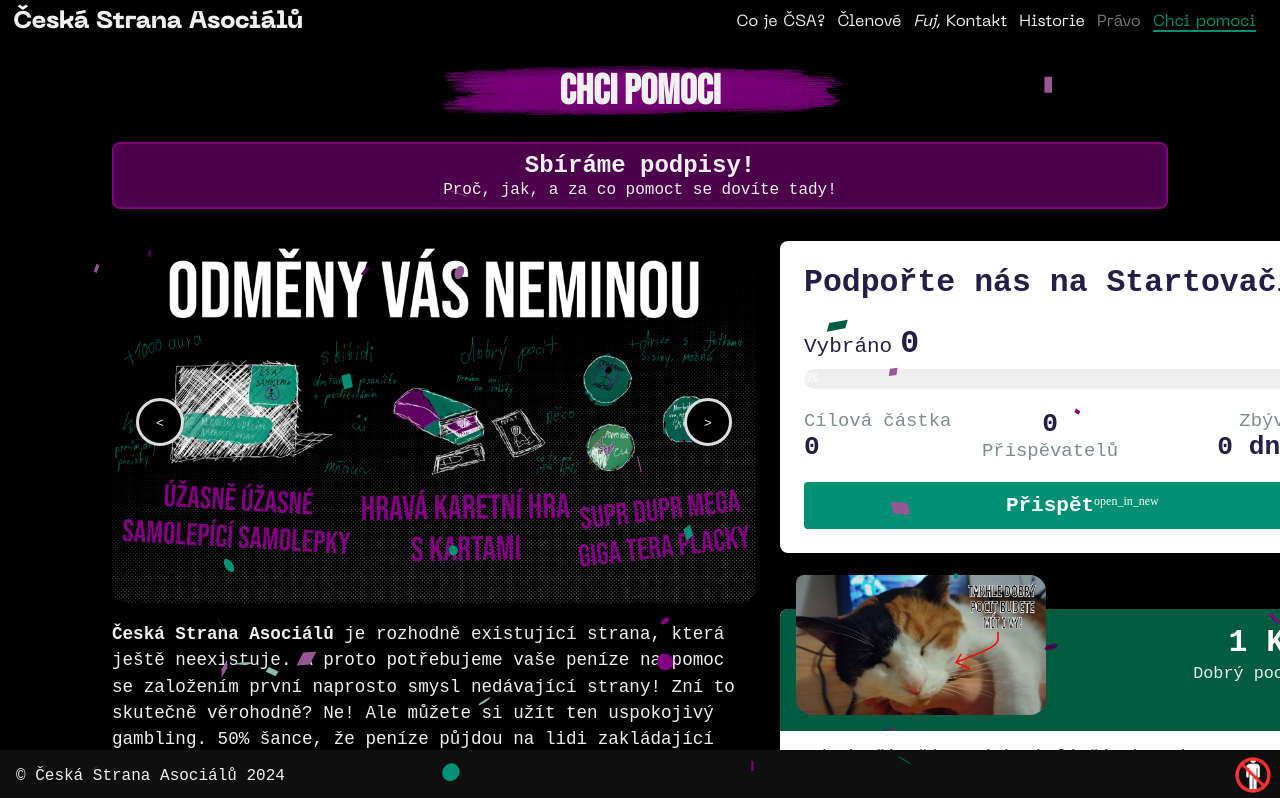
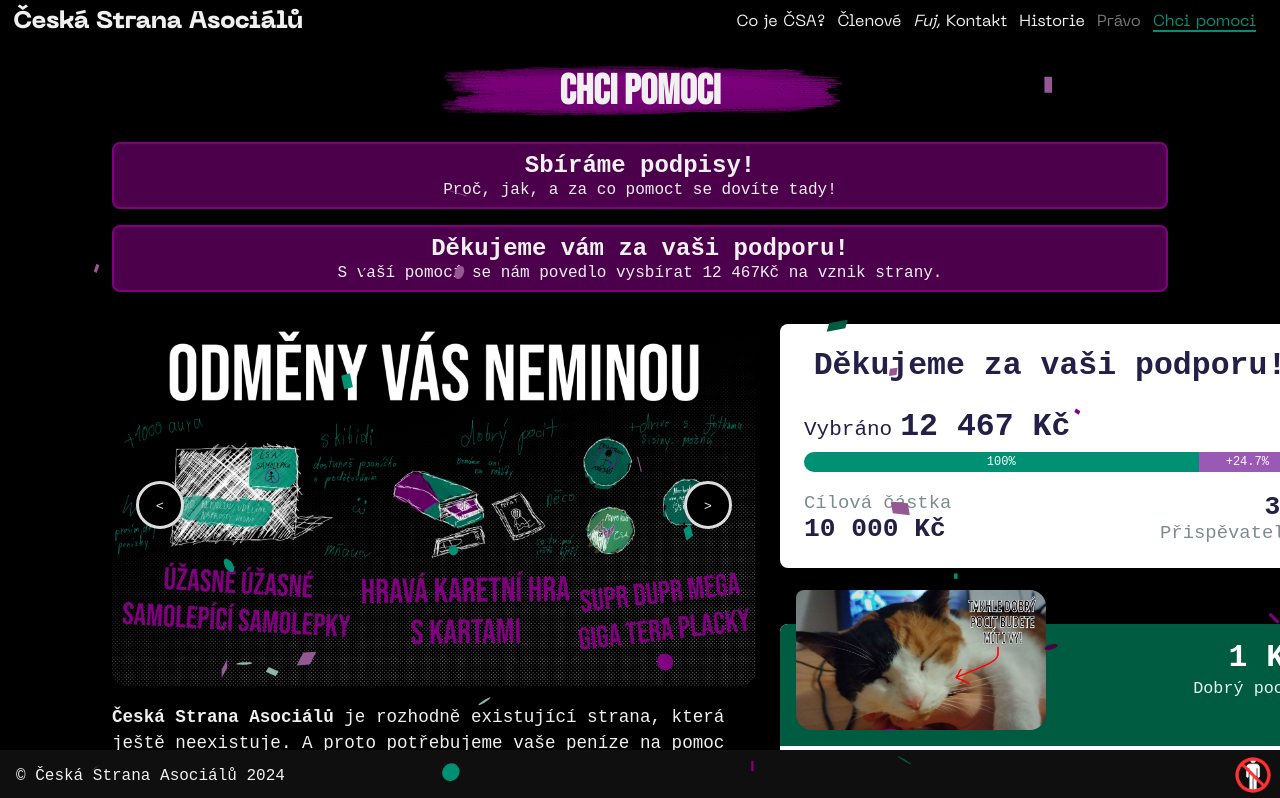
Before and after one commit to CAsocialu/CAsocialu.github.io, a React (Create React App) app: page /pomoc in a window 1280 px wide. Shown: the top 798 px of the page. Built offline with nearby package versions, Linux system fonts and the light colour scheme; no server answers; a web font is replaced by a local one.

Commit message:
Updated the Help Page
Super big thanks to everyone who contributed to the Startovač campaign <3

```diff
--- a/src/App.js
+++ b/src/App.js
@@ -64,7 +64,7 @@ function App() {
                 <Route path="kontakty" element={<Kontakty />} />
                 <Route path="historie" element={<Historie />} />
                 <Route path="foto" element={<Fotogalerie />} />
-                <Route path="pomoc" element={<Pomoc />} />
+                <Route path="pomoc" element={<Pomoc finished index={0} />} />
                 <Route path="pomoc/podpisy" element={<Podpisy />} />
                 <Route path='source' element={<Zdroj />} />
                 <Route path="*" element={<Navigate to="/" replace />} />
--- a/src/components/Notification/Notification.css
+++ b/src/components/Notification/Notification.css
@@ -1,9 +1,16 @@
-a:has(div.notificationBanner) {
+.notificationsStack {
+    display: flex;
+    flex-direction: column;
+    width: 100%;
+    row-gap: 16px;
+    margin-bottom: 32px;
+}
+
+a.notificationContainer {
     all: unset;
     cursor: pointer;
     width: -webkit-fill-available;
     width: -moz-available;
-    margin-bottom: 32px;
 }
 
 a:has(div.notificationBanner)::after {
--- a/src/components/Notification/Notification.js
+++ b/src/components/Notification/Notification.js
@@ -4,21 +4,21 @@ import './Notification.css';
 export default function Notification({ title, message, link, isLinkInternal }) {
     return link ?
         isLinkInternal ? (
-            <Link to={link}>
+            <Link to={link} className='notificationContainer'>
                 <div className="notificationBanner">
                     <h1>{title}</h1>
                     <p>{message}</p>
                 </div>
             </Link>
         ) : (
-            <a href={link} target="_blank" rel="noopener noreferrer">
+            <a href={link} className='notificationContainer' target="_blank" rel="noopener noreferrer">
                 <div className="notificationBanner">
                     <h1>{title}</h1>
                     <p>{message}</p>
                 </div>
             </a>
         ) : (
-            <div className="notificationBanner">
+            <div className="notificationBanner notificationContainer">
                 <h1>{title}</h1>
                 <p>{message}</p>
             </div>
--- a/src/components/StartovacPanel/StartovacPanel.css
+++ b/src/components/StartovacPanel/StartovacPanel.css
@@ -7,12 +7,16 @@
     color: color-mix(in srgb, darkslateblue, black);
     & h2 {
         margin-top: 0;
+        text-align: center;
     }
 }
 
 .project-stats {
     max-width: 600px;
     margin: 0 auto;
+    &>:last-child {
+        margin-bottom: 0;
+    }
 }
 
 .progress-header {
@@ -63,13 +67,19 @@
     & > .stat-item {
         flex: 1;
     }
-    & > .stat-item:nth-child(1) {
+    &>.stat-item * {
+        text-align: center;
+        width: 100%;
+        display: block;
+    }
+    &>.stat-item:first-child {
+        text-align: left;
+    } &>.stat-item:first-child * {
         text-align: left;
     }
-    & > .stat-item:nth-child(2) {
-        text-align: center;
-    }
-    & > .stat-item:nth-child(3) {
+    &>.stat-item:last-child {
+        text-align: right;
+    } &>.stat-item:last-child * {
         text-align: right;
     }
 }
@@ -78,9 +88,7 @@
     .stats-grid {
         display: flex;
         flex-direction: column;
-        & > .stat-item {
-            text-align: center !important;
-        }
+        text-align: center !important;
     }
 
     .progress-header {
--- a/src/components/StartovacPanel/StartovacPanel.js
+++ b/src/components/StartovacPanel/StartovacPanel.js
@@ -2,6 +2,7 @@ import { useState, useEffect } from 'react';
 import { createPortal } from 'react-dom';
 import { capitalizeString } from '../../index.js';
 import './StartovacPanel.css';
+import startovacHistory from './startovacFinishData.json';
 import Confetti from 'react-confetti';
 
 const CACHE_KEY = 'startovac_data';
@@ -61,7 +62,7 @@ const getFromCache = () => {
     return { data, isExpired };
 };
 
-export default function StartovacPanel() {
+export default function StartovacPanel({ finished, index }) {
     const [projectData, setProjectData] = useState({
         reached: '0',
         percentage: '0',
@@ -143,10 +144,23 @@ export default function StartovacPanel() {
             }
         };
 
-        fetchStartovacData();
-        const interval = setInterval(fetchStartovacData, CACHE_DURATION);
-        return () => clearInterval(interval);
-    }, []);
+        if (!finished) {
+            fetchStartovacData();
+            const interval = setInterval(fetchStartovacData, CACHE_DURATION);
+            return () => clearInterval(interval);
+        } else if (index !== undefined) {
+            console.log(startovacHistory)
+            const newData = {
+                reached: formatCurrency(startovacHistory[index].reached),
+                percentage: calculatePercentage(startovacHistory[index].reached, startovacHistory[index].requested),
+                requested: formatCurrency(startovacHistory[index].requested),
+                contributors: `${startovacHistory[index].contributors}`,
+                daysLeft: 0,
+            }
+            setProjectData(newData);
+            saveToCache(newData);
+        }
+    }, [finished, index]);
 
     // In the return statement, update the progress bar section:
     const totalPercentage = parseFloat(projectData.percentage);
@@ -159,7 +173,7 @@ export default function StartovacPanel() {
 
     return (
         <div className="startovac-panel">
-            {createPortal(<Confetti
+            {totalPercentage > 100 && createPortal(<Confetti
                 count={2000}
                 size={20}
                 gravity={0.1}
@@ -167,7 +181,7 @@ export default function StartovacPanel() {
                 recycle={false}
                 style={{zIndex:100, position:'fixed'}}
             />, document.body)}
-            <h2>Podpořte nás na Startovači</h2>
+            <h2>{finished ? "Děkujeme za vaši podporu!" : "Podpořte nás na Startovači"}</h2>
             <div className="project-stats">
                 <div className="progress-header">
                     <span>Vybráno</span>
@@ -205,18 +219,18 @@ export default function StartovacPanel() {
                         <strong>{projectData.contributors}</strong>
                         <span>{capitalizeString(getContributorsForm(projectData.contributors))}</span>
                     </div>
-                    <div className="stat-item">
+                    {!finished && <div className="stat-item">
                         <span>Zbývá</span>
                         <strong>{projectData.daysLeft} {getDaysForm(projectData.daysLeft)}</strong>
-                    </div>
+                    </div>}
                 </div>
-                <a
+                {!finished && <a
                     href="https://www.startovac.cz/projects/ceskastranaasocialu-2/contribute"
                     className="contribute-button"
                     onClick={openStartovacPopup}
                 >
                     Přispět
-                </a>
+                </a>}
             </div>
         </div>
     );
--- /dev/null
+++ b/src/components/StartovacPanel/startovacFinishData.json
@@ -0,0 +1,7 @@
+[
+    {
+        "requested": "10000",
+        "reached": "12467",
+        "contributors": "34"
+    }
+]
--- a/src/components/StartovacTier/StartovacTier.css
+++ b/src/components/StartovacTier/StartovacTier.css
@@ -65,6 +65,9 @@
         font-size: 0.75em;
         margin-bottom: 12px;
     }
+    &>:last-child {
+        margin-bottom: 0;
+    }
 }
 
 .tier-button {
--- a/src/components/StartovacTier/StartovacTier.js
+++ b/src/components/StartovacTier/StartovacTier.js
@@ -1,6 +1,6 @@
 import './StartovacTier.css';
 
-export default function StartovacTier({ reward, price, description, link, image }) {
+export default function StartovacTier({ reward, price, description, link, image, finished }) {
     const openStartovacPopup = (e) => {
         e.preventDefault();
         const width = (window.outerWidth / 2);
@@ -28,7 +28,7 @@ export default function StartovacTier({ reward, price, description, link, image
                 <p className="tier-description">{description}</p>
                 <div className="tier-footer">
                     <span className="tier-footer-notice">Počet odměn není omezen</span>
-                    <a href={link} className="tier-button" onClick={openStartovacPopup}>Zvolit odměnu</a>
+                    {!finished && <a href={link} className="tier-button" onClick={openStartovacPopup}>Zvolit odměnu</a>}
                 </div>
             </div>
         </div>
--- a/src/pages/Pomoc/Pomoc.js
+++ b/src/pages/Pomoc/Pomoc.js
@@ -18,7 +18,7 @@ import KonrádSNovourVlajkouČeska from '../../images/help/Konrád na Filipíná
 import ImageWithText from '../../components/ImageWithText/ImageWithText';
 import Notification from '../../components/Notification/Notification'
 
-export default function Pomoc() {
+export default function Pomoc({ finished }) {
 
     const STARTOVAC_TIERS = [
         {
@@ -66,7 +66,10 @@ export default function Pomoc() {
                 <meta name="twitter:image" content={`${process.env.PUBLIC_URL}/assets/bannerDEJTENÁMVŠECHNYVAŠEPRACHY.png`} />
             </Helmet>
             <Title>Chci pomoci</Title>
-            <Notification title="Sbíráme podpisy!" message="Proč, jak, a za co pomoct se dovíte tady!" link="/pomoc/podpisy" isLinkInternal={true} />
+            <div className="notificationsStack">
+                <Notification title="Sbíráme podpisy!" message="Proč, jak, a za co pomoct se dovíte tady!" link="/pomoc/podpisy" isLinkInternal={true} />
+                <Notification title="Děkujeme vám za vaši podporu!" message="S vaší pomocí se nám povedlo vysbírat 12 467Kč na vznik strany." />
+            </div>
             <div id="helpContentWrapper">
                 <div id="helpContentColOne">
                     <div id="help-page-carousel">
@@ -95,9 +98,9 @@ export default function Pomoc() {
                     <p>ČSA &lt;3</p>
                 </div>
                 <div id="helpContentColTwo">
-                    <StartovacPanel />
+                    <StartovacPanel finished index={0} />
                     {STARTOVAC_TIERS.map((tier, index) => (
-                        <StartovacTier key={index} {...tier} />
+                        <StartovacTier key={index} {...tier} finished={finished} />
                     ))}
                 </div>
             </div>
```
